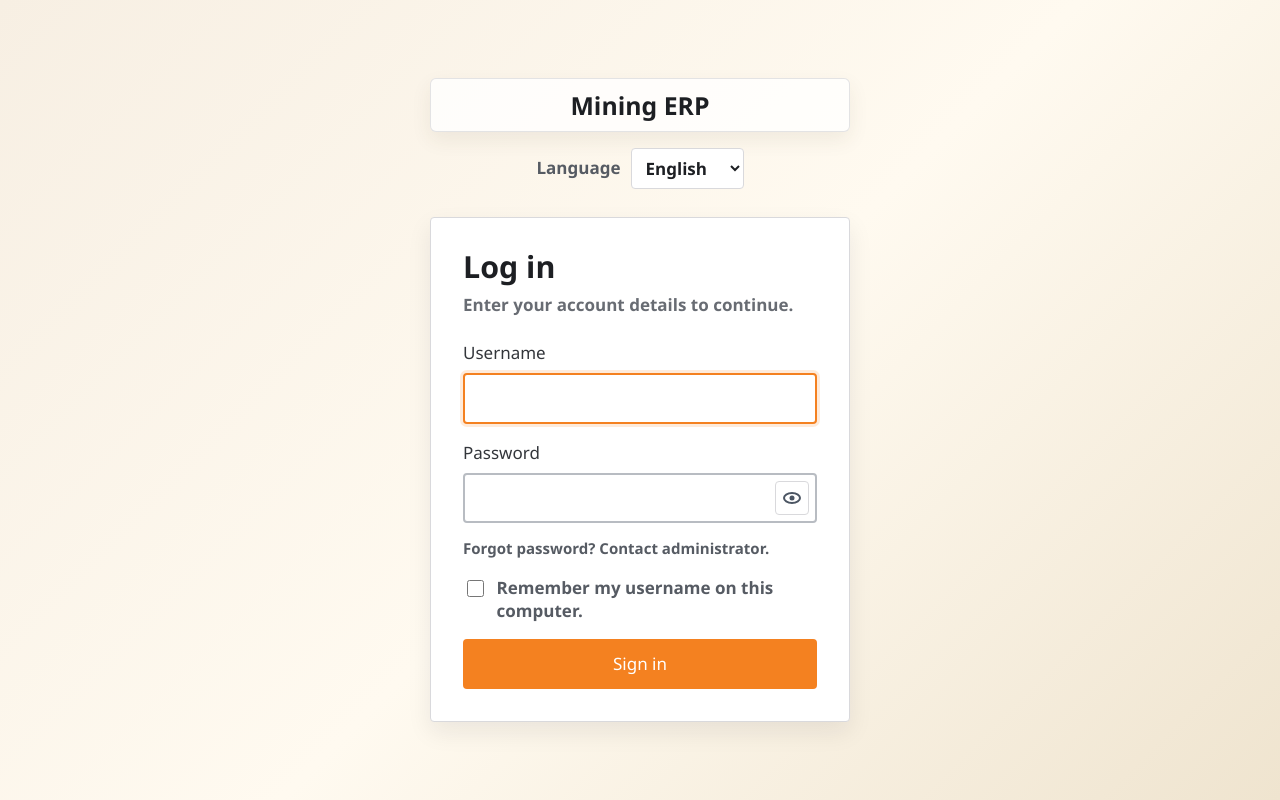
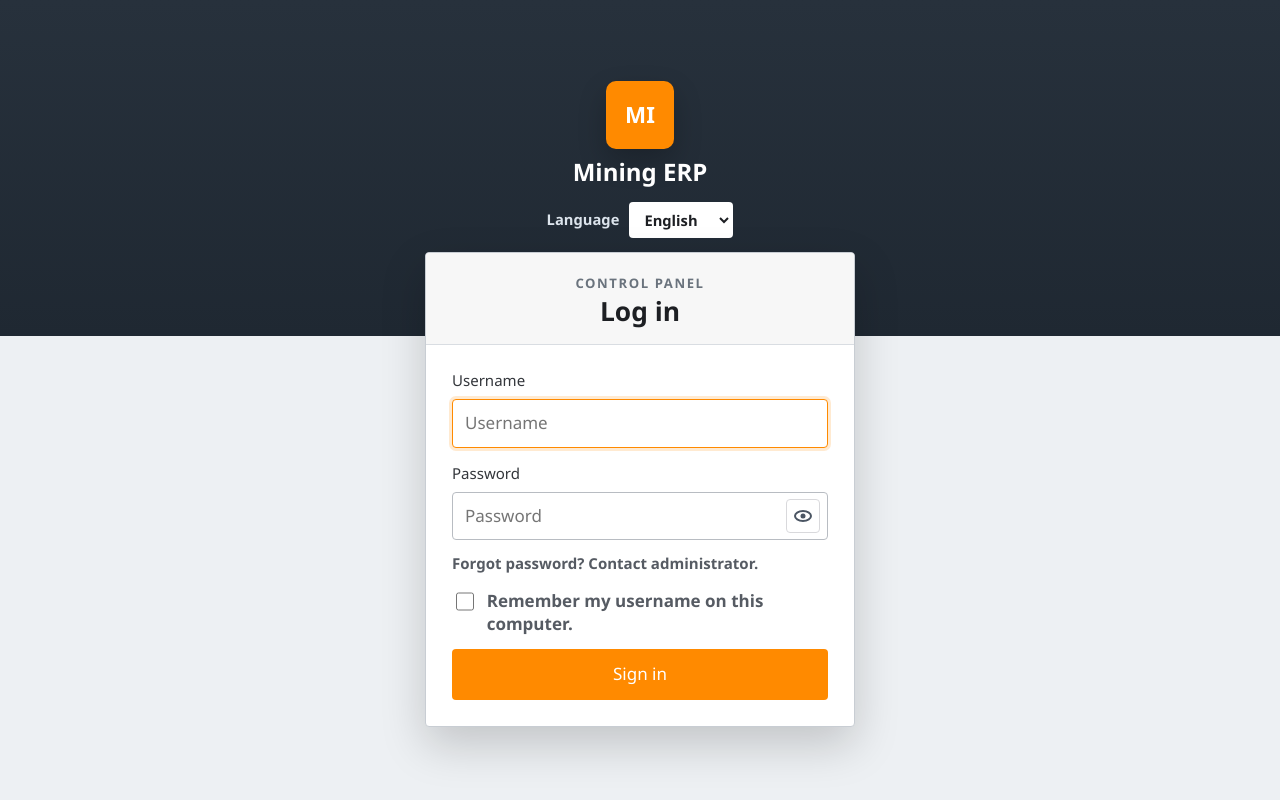
Before and after one commit to nekiwanuka/MINING_ERP, a Django app: page /login/ in a window 1280 px wide. Run offline with Django 5.2, Linux system fonts and the light colour scheme; data comes from the database, SQL or seed files in the repository.

Commit message:
Polish login page and text entry formatting

```diff
--- a/operations/templates/registration/login.html
+++ b/operations/templates/registration/login.html
@@ -7,14 +7,18 @@
     <title>Mining ERP Login</title>
     <link rel="stylesheet" href="{% static 'css/app.css' %}">
 </head>
-<body class="login-body">
+<body class="login-body cpanel-login-body">
     <main class="login-shell">
-        <div class="login-brand-row" aria-label="Application logo">
-            {% if app_setting.logo %}
-                <img class="login-brand-logo" src="{{ app_setting.logo.url }}" alt="{{ app_setting.application_name }} logo">
-            {% endif %}
+        <header class="login-brand-row" aria-label="Application logo">
+            <span class="login-brand-mark">
+                {% if app_setting.logo %}
+                    <img class="login-brand-logo" src="{{ app_setting.logo.url }}" alt="{{ app_setting.application_name }} logo">
+                {% else %}
+                    {{ app_setting.application_name|default:"Mining ERP"|slice:":2"|upper }}
+                {% endif %}
+            </span>
             <span class="login-system-name">{{ app_setting.application_name|default:"Mining ERP" }}</span>
-        </div>
+        </header>
         {% if app_setting.enable_language_switcher %}
             <form action="{% url 'language_change' %}" method="get" class="login-language-form" aria-label="{{ 'Change language'|tr:active_language }}">
                 <input type="hidden" name="next" value="{{ request.get_full_path }}">
@@ -29,8 +33,8 @@
         {% endif %}
         <section class="login-panel">
             <div class="login-panel-heading">
+                <span>Control Panel</span>
                 <h2>{{ 'Log in'|tr:active_language }}</h2>
-                <p>{{ 'Enter your account details to continue.'|tr:active_language }}</p>
             </div>
             {% if form.errors %}
                 <div class="alert alert-error">Invalid username or password.</div>
@@ -40,12 +44,12 @@
                 {% if request.GET.next %}<input type="hidden" name="next" value="{{ request.GET.next }}">{% endif %}
                 <label class="login-field">
                     <span>{{ 'Username'|tr:active_language }}</span>
-                    <input type="text" name="username" autofocus autocapitalize="none" autocomplete="username" maxlength="150" required id="id_username" value="{{ form.username.value|default:remembered_username|default:'' }}">
+                    <input type="text" name="username" autofocus autocapitalize="none" autocomplete="username" maxlength="150" required id="id_username" value="{{ form.username.value|default:remembered_username|default:'' }}" placeholder="Username">
                 </label>
                 <label class="login-field">
                     <span>{{ 'Password'|tr:active_language }}</span>
                     <span class="password-control">
-                        <input type="password" name="password" autocomplete="current-password" required id="id_password">
+                        <input type="password" name="password" autocomplete="current-password" required id="id_password" placeholder="Password">
                         <button type="button" class="password-toggle" aria-label="Show password" title="Show password" aria-controls="id_password" aria-pressed="false"><span class="password-toggle-icon" aria-hidden="true"></span></button>
                     </span>
                 </label>
--- a/static/css/app.css
+++ b/static/css/app.css
@@ -664,7 +664,7 @@ tbody tr:last-child td { border-bottom: 0; }
 .invoice-preview-header div { display: grid; gap: 3px; }
 .invoice-preview-header span { color: var(--muted); font-size: 0.95rem; font-weight: 700; }
 .invoice-preview-line { padding: 16px 0; border-top: 1px solid var(--line); border-bottom: 1px solid var(--line); }
-.invoice-preview-line strong, .invoice-preview-total strong { font-family: Georgia, "Times New Roman", serif; font-size: 1.75rem; font-variant-numeric: tabular-nums; }
+.invoice-preview-line strong, .invoice-preview-total strong { font-family: var(--app-font); font-size: 1.75rem; font-variant-numeric: tabular-nums; }
 .invoice-preview-total { font-weight: 950; }
 .internal-invoice-preview { display: grid; grid-template-columns: repeat(3, minmax(0, 1fr)); gap: 12px; margin-top: 14px; padding-top: 14px; border-top: 2px dashed var(--danger); }
 .internal-invoice-preview[hidden] { display: none; }
@@ -807,34 +807,36 @@ tbody tr:last-child td { border-bottom: 0; }
 .po-document-footer { display: grid; grid-template-columns: repeat(2, minmax(0, 1fr)); gap: 24px; margin-top: 12px; }
 .po-document-footer div { height: 72px; border-top: 1px solid var(--ink); display: flex; align-items: end; color: var(--muted); font-weight: 800; }
 
-.login-body { display: grid; place-items: center; min-height: 100vh; padding: clamp(14px, 4vw, 28px); background: linear-gradient(135deg, #f7efe3 0%, #fffaf0 52%, #efe4cf 100%); }
-.login-shell { width: min(420px, 100%); display: grid; gap: 28px; align-items: start; }
-.login-brand-row { display: flex; align-items: center; justify-content: center; gap: 12px; min-height: 54px; padding: 12px 16px; border: 1px solid rgba(217, 217, 220, 0.72); border-radius: 6px; background: rgba(255, 255, 255, 0.78); box-shadow: 0 8px 20px rgba(82, 62, 35, 0.08); }
-.login-brand-logo { flex: 0 0 auto; max-width: 82px; max-height: 50px; object-fit: contain; }
-.login-system-name { min-width: 0; color: #1d1f23; font-size: 1.55rem; font-weight: 900; letter-spacing: 0; text-align: left; line-height: 1.1; }
-.login-language-form { display: grid; justify-items: center; margin-top: -12px; }
-.login-language-form label { display: flex; align-items: center; gap: 10px; color: #565b63; font-weight: 800; }
-.login-language-form select { min-height: 40px; border: 1px solid #d9d9dc; border-radius: 4px; background: #fff; color: #1d1f23; padding: 7px 10px; font-weight: 800; }
-.login-panel { display: grid; width: 100%; padding: clamp(20px, 5vw, 32px); border: 1px solid #d9d9dc; border-radius: 4px; background: #fff; box-shadow: 0 10px 24px rgba(29, 31, 35, 0.08); }
-.login-panel-heading { margin-bottom: 22px; text-align: left; }
-.login-panel h2 { margin: 0; color: #1d1f23; font-size: 1.9rem; letter-spacing: 0; line-height: 1.1; }
-.login-panel-heading p { margin: 8px 0 0; color: #686c73; font-weight: 700; }
-.login-form { gap: 16px; }
-.login-field { display: grid; gap: 7px; color: #33363b; font-weight: 800; }
-.login-panel input[type="text"], .login-panel input[type="password"] { border-color: #b8bcc2; border-radius: 4px; background: #fff; }
-.login-panel input[type="text"]:focus, .login-panel input[type="password"]:focus { border-color: #f48120; box-shadow: 0 0 0 3px rgba(244, 129, 32, 0.16); outline: none; }
+.login-body { display: grid; place-items: center; min-height: 100vh; padding: clamp(14px, 4vw, 28px); background: linear-gradient(180deg, #27313c 0%, #1f2832 42%, #edf0f3 42%, #edf0f3 100%); }
+.login-shell { width: min(430px, 100%); display: grid; gap: 14px; align-items: start; }
+.login-brand-row { display: grid; justify-items: center; gap: 10px; padding: 8px 12px 2px; color: #fff; text-align: center; }
+.login-brand-mark { display: grid; place-items: center; width: 68px; height: 68px; border-radius: 10px; background: #ff8a00; color: #fff; font-size: 1.4rem; font-weight: 900; box-shadow: 0 12px 28px rgba(0, 0, 0, 0.22); }
+.login-brand-logo { display: block; max-width: 56px; max-height: 56px; object-fit: contain; }
+.login-system-name { min-width: 0; color: #fff; font-size: 1.5rem; font-weight: 800; letter-spacing: 0; line-height: 1.1; }
+.login-language-form { display: grid; justify-items: center; }
+.login-language-form label { display: inline-flex; align-items: center; gap: 10px; color: #dce4ec; font-size: 0.92rem; font-weight: 700; }
+.login-language-form select { min-height: 36px; border: 1px solid rgba(255,255,255,0.32); border-radius: 4px; background: #fff; color: #1d1f23; padding: 6px 10px; font-weight: 700; }
+.login-panel { display: grid; width: 100%; padding: 0; border: 1px solid #c8cdd3; border-radius: 4px; background: #fff; box-shadow: 0 18px 45px rgba(0, 0, 0, 0.18); overflow: hidden; }
+.login-panel-heading { display: grid; gap: 4px; margin: 0; padding: 20px 26px 18px; border-bottom: 1px solid #d9dde2; background: #f7f7f7; text-align: center; }
+.login-panel-heading span { color: #6a737d; font-size: 0.82rem; font-weight: 800; text-transform: uppercase; letter-spacing: 0.12em; }
+.login-panel h2 { margin: 0; color: #1d1f23; font-size: 1.65rem; font-weight: 800; letter-spacing: 0; line-height: 1.1; }
+.login-form { gap: 14px; padding: 24px 26px 26px; }
+.login-field { display: grid; gap: 7px; color: #33363b; font-weight: 700; }
+.login-field > span:first-child { font-size: 0.94rem; }
+.login-panel input[type="text"], .login-panel input[type="password"] { min-height: 46px; border: 1px solid #b8bcc2; border-radius: 4px; background: #fff; padding: 10px 12px; }
+.login-panel input[type="text"]:focus, .login-panel input[type="password"]:focus { border-color: #ff8a00; box-shadow: 0 0 0 3px rgba(255, 138, 0, 0.18); outline: none; }
 .password-control { position: relative; display: block; }
 .password-control input { padding-right: 56px; }
 .password-toggle { position: absolute; top: 50%; right: 8px; transform: translateY(-50%); display: grid; place-items: center; width: 34px; min-height: 34px; border: 1px solid #d9d9dc; border-radius: 4px; background: #fff; color: #4b5563; padding: 0; cursor: pointer; }
-.password-toggle:hover { border-color: #f48120; color: #c25b00; }
+.password-toggle:hover { border-color: #ff8a00; color: #c25b00; }
 .password-toggle-icon { position: relative; display: block; width: 18px; height: 12px; border: 2px solid currentColor; border-radius: 50%; }
 .password-toggle-icon::after { content: ""; position: absolute; top: 50%; left: 50%; width: 5px; height: 5px; border-radius: 50%; background: currentColor; transform: translate(-50%, -50%); }
 .password-toggle.is-visible .password-toggle-icon::before { content: ""; position: absolute; top: 50%; left: -3px; width: 24px; height: 2px; background: currentColor; transform: rotate(-35deg); }
 .forgot-password-note { margin: -2px 0 0; color: #565b63; font-size: 0.94rem; font-weight: 800; }
 .login-remember-row { display: flex; align-items: flex-start; gap: 10px; color: #565b63; font-weight: 700; line-height: 1.35; }
-.login-remember-row input { width: 19px; min-height: 19px; margin-top: 2px; accent-color: #f48120; }
-.login-form .primary-button { width: 100%; justify-content: center; border-color: #f48120; border-radius: 4px; background: #f48120; color: #fff; }
-.login-form .primary-button:hover { border-color: #d86500; background: #d86500; }
+.login-remember-row input { width: 19px; min-height: 19px; margin-top: 2px; accent-color: #ff8a00; }
+.login-form .primary-button { width: 100%; justify-content: center; border-color: #ff8a00; border-radius: 4px; background: #ff8a00; color: #fff; }
+.login-form .primary-button:hover { border-color: #d76f00; background: #d76f00; }
 .error-body { display: grid; place-items: center; min-height: 100vh; padding: 24px; background: #f7f7f8; }
 .error-shell { width: min(520px, 100%); }
 .error-card { display: grid; gap: 14px; padding: clamp(24px, 5vw, 42px); border: 1px solid #d9d9dc; border-radius: 6px; background: #fff; text-align: center; box-shadow: 0 10px 24px rgba(29, 31, 35, 0.08); }
```
Also changed, not shown: operations/forms.py (+83 -0 lines), operations/tests.py (+35 -0 lines).
